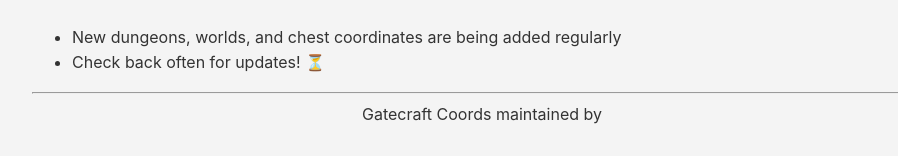
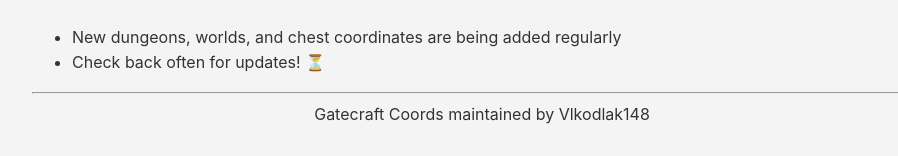
Before and after one commit to Vlkodlak148/Gatecraft-Coords, a Jekyll site: the page built from README.md, in a window 1280 px wide. Shown: the part 1113-1269 px from the top of the page, without its empty margins (158-1056 px from the left). Built offline with Jekyll 4.4.1, drawn with Linux system fonts in a browser that asks for light colours; our own code applies the rules of GitHub Pages for plain Markdown files; part of the change alters nothing that is shown.

Commit message:
Updated main _config.yml

```diff
--- a/_config.yml
+++ b/_config.yml
@@ -1,11 +1,21 @@
 title: Gatecraft Coords
 description: A fan-made coords database for Gatecraft server
-baseurl: ""
+baseurl: "" # leave empty if publishing at root of repo
 url: "https://vlkodlak148.github.io/Gatecraft-Coords"
+
+# Theme
 theme: jekyll-theme-slate
+
+# Author
+author:
+  name: Vlkodlak148
+  email: Vlkodlak148@proton.me
+
+# Markdown
+markdown: kramdown
+highlighter: rouge
+
+# Plugins
 plugins:
   - jekyll-feed
   - jekyll-seo-tag
-  - jekyll-relative-links
-markdown: kramdown
-highlighter: rouge
```
